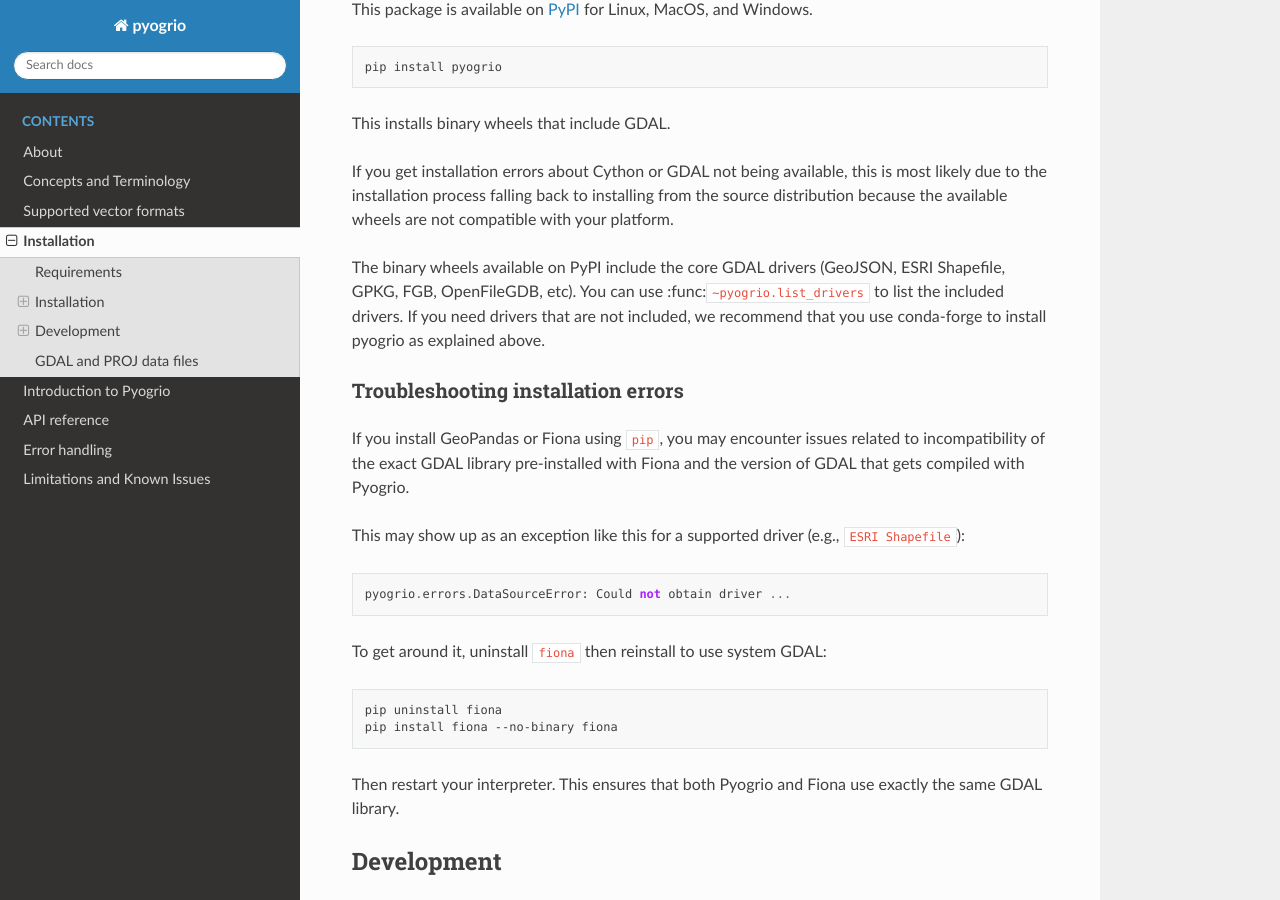
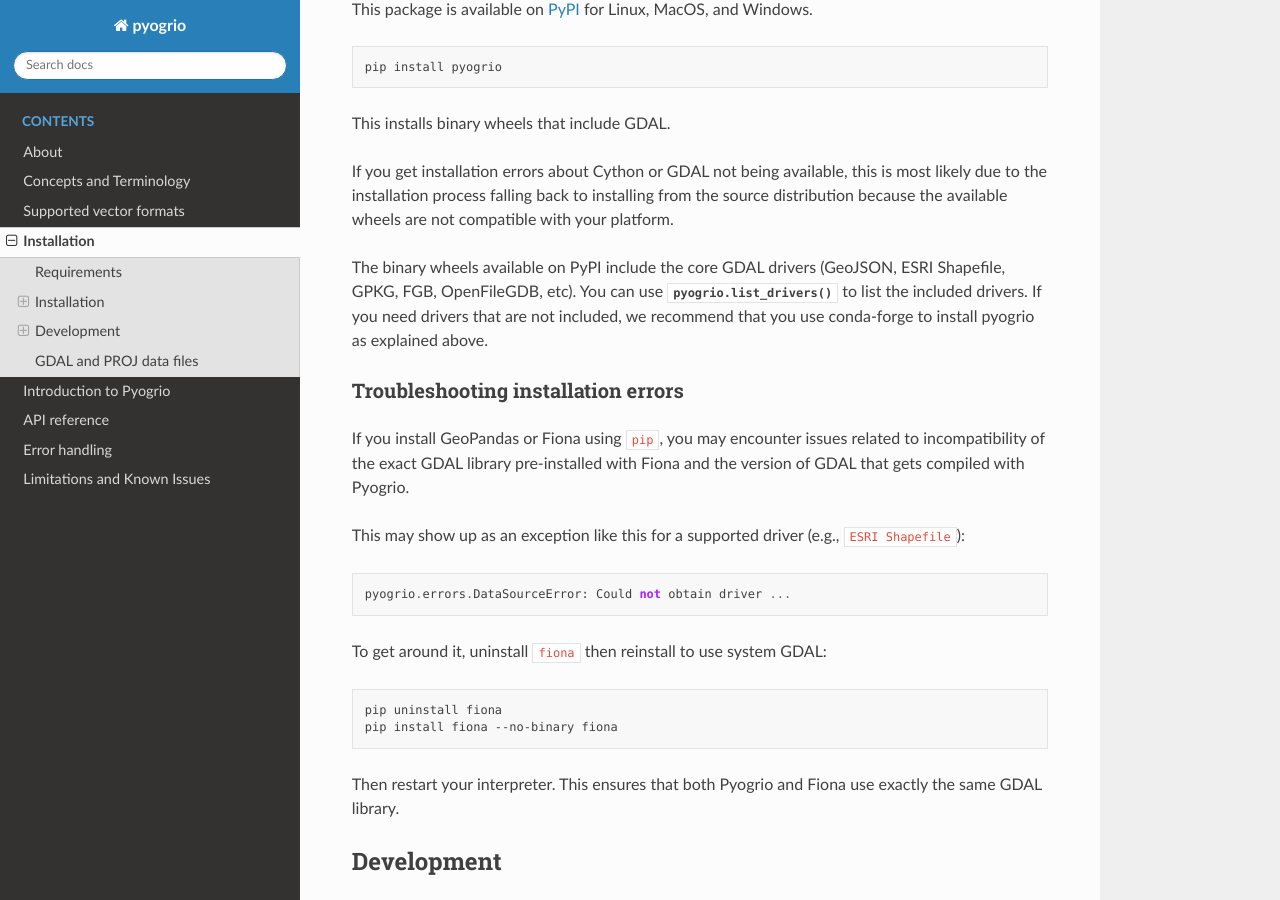
Before and after one commit to geopandas/pyogrio, a Sphinx documentation site: the page built from docs/source/install.md, in a window 1280 px wide and 900 px high, scrolled down 856 px. Built offline with Sphinx 7.4.7 and the Read the Docs theme 3.1.0, drawn with Linux system fonts in a browser that asks for light colours; the version number could not be read and is left out; some of the changed lines change nothing that is shown.

Commit message:
Update install.md

```diff
--- a/docs/source/install.md
+++ b/docs/source/install.md
@@ -48,7 +48,7 @@
 
 The binary wheels available on PyPI include the core GDAL drivers (GeoJSON,
 ESRI Shapefile, GPKG, FGB, OpenFileGDB, etc). You can use
-:func:`~pyogrio.list_drivers` to list the included drivers. If you need drivers
+{func}`pyogrio.list_drivers` to list the included drivers. If you need drivers
 that are not included, we recommend that you use conda-forge to install pyogrio
 as explained above.
 
```
